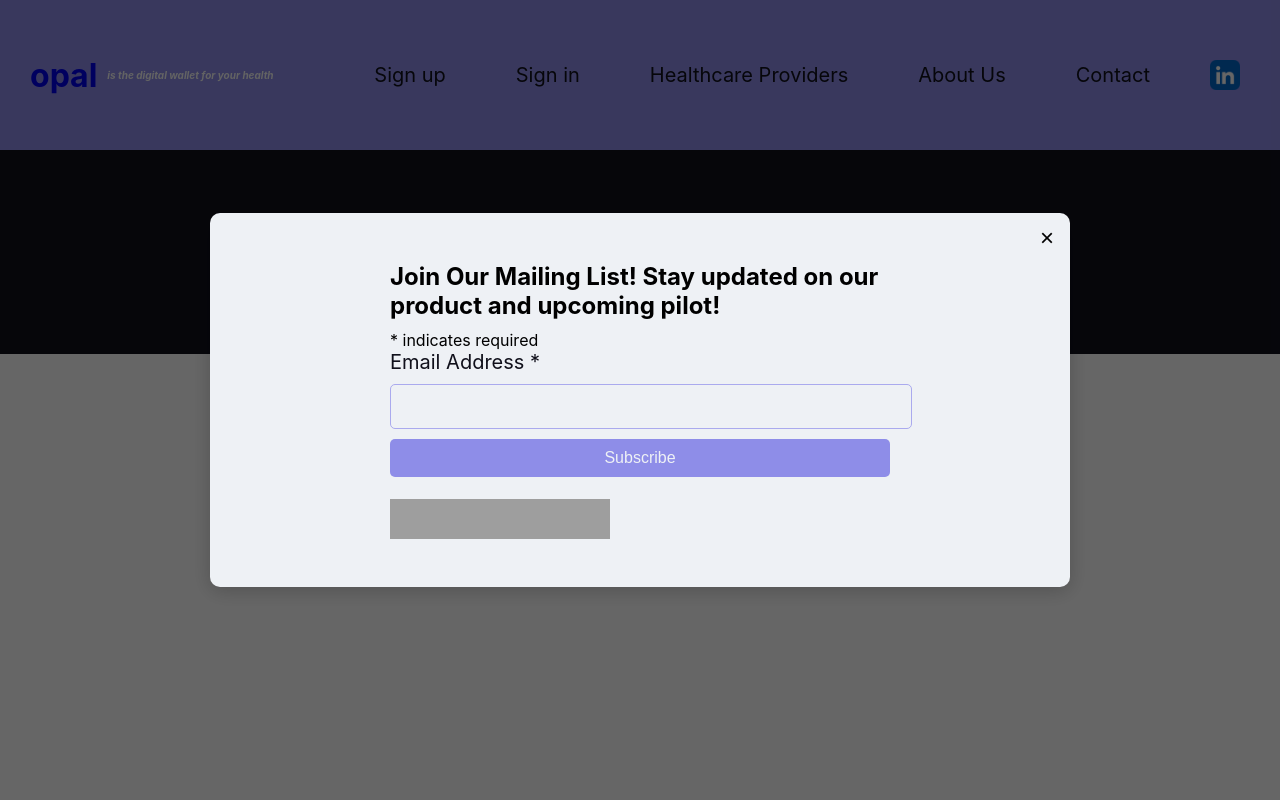
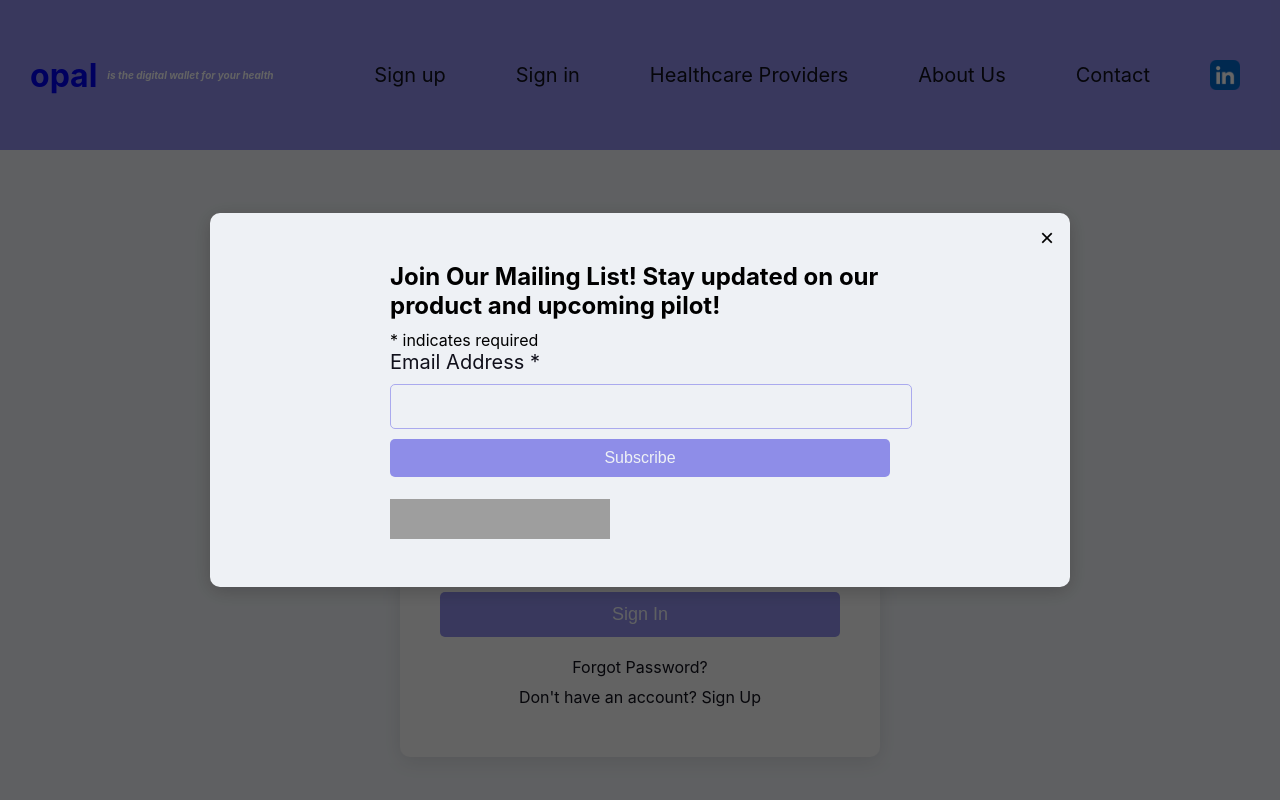
Before and after one commit to AmirFone/Start-up-studio-codebase, a React (Create React App) app in the folder health-app-iteration-two/opal/: page /signin in a window 1280 px wide. Shown: the top 800 px of the page. Built offline with nearby package versions, Linux system fonts and the light colour scheme; grey boxes are pictures that could not be loaded.

Commit message:
Update App.js to add SignIn component and related files

```diff
--- a/health-app-iteration-two/opal/src/App.js
+++ b/health-app-iteration-two/opal/src/App.js
@@ -19,6 +19,7 @@ import LandingPageSection from './LandingPageSection';
 import landingPageImage from './images/landing_page_one.png';
 import PrescriptionHistory from './PrescriptionHistory';
 import HealthcareProviders from './HealthcareProviders';
+import SignIn from './SignIn';
 function App() {
 
   const [formData, setFormData] = useState({
@@ -183,6 +184,7 @@ function App() {
           <Route path="/scans-and-images" element={<ScansAndImages />} />
           <Route path="/prescription-history" element={<PrescriptionHistory />} />
           <Route path="/healthcare-providers" element={<HealthcareProviders />} />
+          <Route path="/signin" element={<SignIn />} />
         </Routes>
 
         <footer>
--- /dev/null
+++ b/health-app-iteration-two/opal/src/SignIn.js
@@ -0,0 +1,56 @@
+// SignIn.js
+import React, { useState } from 'react';
+import { useNavigate } from 'react-router-dom';
+import './Style-sheets/SignIn.css';
+
+function SignIn() {
+  const [email, setEmail] = useState('');
+  const [password, setPassword] = useState('');
+  const navigate = useNavigate();
+
+  const handleSubmit = (e) => {
+    e.preventDefault();
+    // Perform sign-in logic here
+    // For demonstration purposes, navigate to the dashboard after sign-in
+    navigate('/dashboard');
+  };
+
+  return (
+    <div className="SignIn">
+      <main className="sign-in-main">
+        <div className="sign-in-container">
+          <h1>Sign In</h1>
+          <form onSubmit={handleSubmit}>
+            <div className="form-group">
+              <label htmlFor="email">Email</label>
+              <input
+                type="email"
+                id="email"
+                value={email}
+                onChange={(e) => setEmail(e.target.value)}
+                required
+              />
+            </div>
+            <div className="form-group">
+              <label htmlFor="password">Password</label>
+              <input
+                type="password"
+                id="password"
+                value={password}
+                onChange={(e) => setPassword(e.target.value)}
+                required
+              />
+            </div>
+            <button type="submit">Sign In</button>
+          </form>
+          <div className="sign-in-links">
+            <a href="/forgot-password">Forgot Password?</a>
+            <a href="/signup">Don't have an account? Sign Up</a>
+          </div>
+        </div>
+      </main>
+    </div>
+  );
+}
+
+export default SignIn;
--- /dev/null
+++ b/health-app-iteration-two/opal/src/Style-sheets/SignIn.css
@@ -0,0 +1,86 @@
+/* SignIn.css */
+
+.SignIn {
+	display: flex;
+	justify-content: center;
+	align-items: center;
+	min-height: calc(100vh - 80px);
+	background-color: var(--antiflash-white);
+      }
+
+      .sign-in-main {
+	max-width: 400px;
+	width: 100%;
+	padding: 40px;
+	border-radius: 10px;
+	box-shadow: 0 4px 20px rgba(0, 0, 0, 0.1);
+	background-color: var(--light-gray);
+      }
+
+      .sign-in-container {
+	text-align: center;
+      }
+
+      .sign-in-container h1 {
+	font-size: 36px;
+	margin-bottom: 30px;
+	color: var(--rich-black);
+      }
+
+      .form-group {
+	margin-bottom: 20px;
+	text-align: left;
+      }
+
+      .form-group label {
+	display: block;
+	font-size: 18px;
+	margin-bottom: 5px;
+	color: var(--rich-black);
+      }
+
+      .form-group input {
+	width: 100%;
+	padding: 12px;
+	font-size: 16px;
+	border: 1px solid var(--periwinkle);
+	border-radius: 5px;
+	transition: border-color 0.3s ease;
+      }
+
+      .form-group input:focus {
+	outline: none;
+	border-color: var(--tropical-indigo);
+      }
+
+      button[type='submit'] {
+	width: 100%;
+	padding: 12px;
+	font-size: 18px;
+	background-color: var(--tropical-indigo);
+	color: var(--antiflash-white);
+	border: none;
+	border-radius: 5px;
+	cursor: pointer;
+	transition: background-color 0.3s ease;
+      }
+
+      button[type='submit']:hover {
+	background-color: var(--vista-blue);
+      }
+
+      .sign-in-links {
+	margin-top: 20px;
+      }
+
+      .sign-in-links a {
+	display: block;
+	margin-bottom: 10px;
+	color: var(--rich-black);
+	text-decoration: none;
+	transition: color 0.3s ease;
+      }
+
+      .sign-in-links a:hover {
+	color: var(--tropical-indigo);
+      }
```
